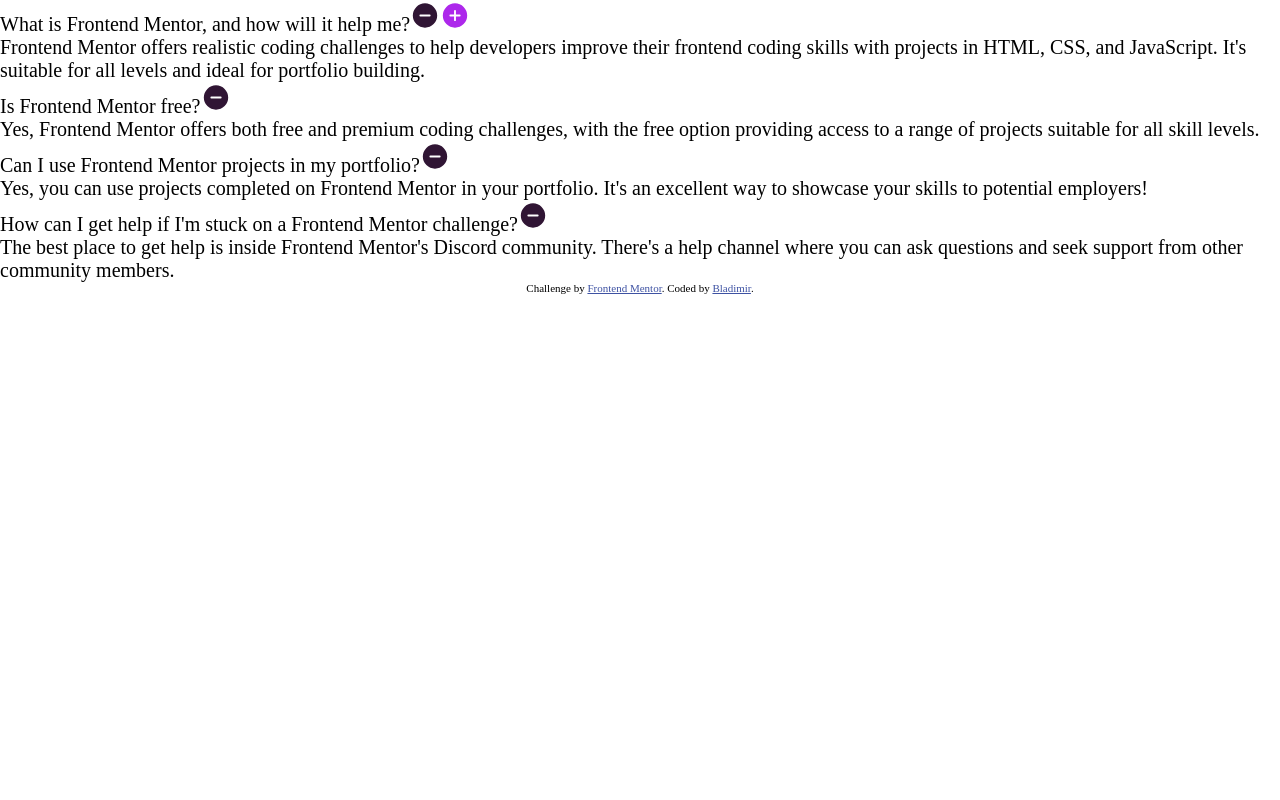
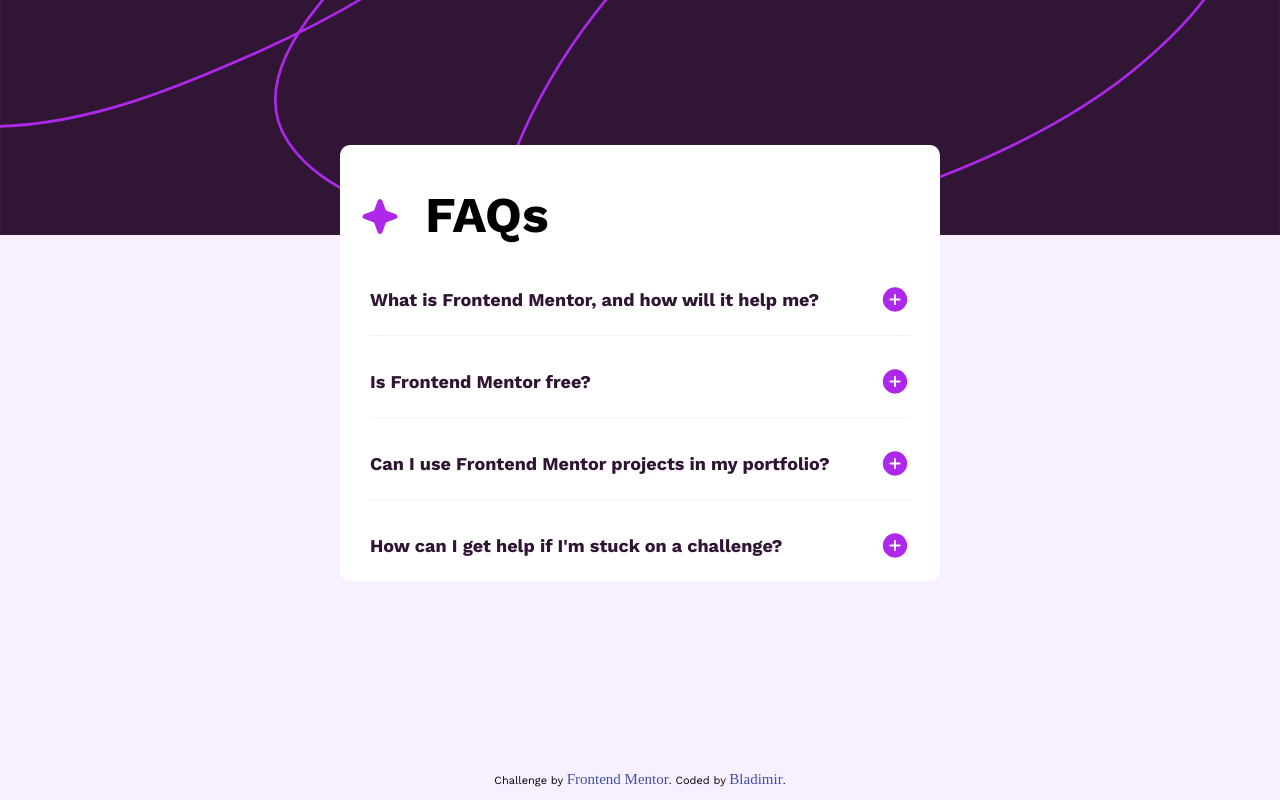
Before and after one commit to blad232/faq-accordion, a plain HTML site: page index.html in a window 1280 px wide. Drawn offline with nearby package versions, Linux system fonts and the light colour scheme.

Commit message:
Second Commit

```diff
--- a/CSS/styles.css
+++ b/CSS/styles.css
@@ -1,4 +1,5 @@
 @import url("https://fonts.googleapis.com/css2?family=Inter:wght@100..900&family=Outfit:wght@100..900&family=Work+Sans:ital,wght@0,100..900;1,100..900&family=Young+Serif&display=swap");
+
 /*Work Sans*/
 :root {
 	/*Colors*/
@@ -9,46 +10,181 @@
 	--Dark-purple: hsl(292, 42%, 14%);
 	--Button-hover: hsl(281, 86%, 55%);
 }
+
 html {
 	font-size: 62.5%;
 }
+
 * {
 	padding: 0;
 	margin: 0;
 	box-sizing: border-box;
 }
+
 body {
-	font-size: 2rem;
+	background-color: var(--Light-pink);
+	font-size: 1.6rem;
+	font-family: "Work Sans";
+	min-height: 100vh;
 }
 
-/* .card__simbol- {
-	height: 20px;
-	width: 20px;
-	font-size: 3rem;
-	background-color: var(--Dark-purple);
-	color: var(--White);
-	font-weight: lighter;
-	border-radius: 50%;
-	-webkit-border-radius: 50%;
-	-moz-border-radius: 50%;
-	-ms-border-radius: 50%;
-	-o-border-radius: 50%;
+.upside {
+	background-image: url(../assets/images/background-pattern-mobile.svg);
+	background-position: center;
+	background-size: cover;
+	min-height: 235px;
+}
+
+.container {
+	max-width: 330px;
+	min-height: 400px;
+	background-color: var(--White);
+	border-radius: 10px;
+	margin: 0 auto;
+	position: relative;
+	top: -90px;
+	padding-top: 2rem;
+}
+
+#card__faq {
+	font-size: 2.5rem;
+	padding-left: 2rem;
+}
+
+#card__faq::before {
+	content: "";
+	background: url(../assets/images/icon-star.svg);
+	display: inline-block;
+	width: 24px;
+	height: 24px;
+	background-size: cover;
+	background-repeat: no-repeat;
+	margin-right: 2.5rem;
+}
+
+.headings {
+	color: var(--Dark-purple);
+	font-size: 1.6rem;
+}
+
+/* .headings::after {
+	content: "";
+	background: url(/assets/images/icon-plus.svg);
+	display: inline-block;
+	width: 24px;
+	height: 24px;
+	background-size: cover;
+
+} */
+
+/* .headings:hover::after {
+	cursor: pointer;
+} */
+
+.card__block-details {
+	display: none;
+
+}
+
+
+
+.--active {
+	margin: -4.5rem auto 0;
+
+	display: block;
+	font-size: 1.5rem;
+	color: var(--Grayish-purple);
+}
+
+.card__heading-block {
 	display: flex;
 	align-items: center;
-	justify-content: center;
-	border: none;
-} */
-
-button {
-	background-color: transparent;
-	border: none;
-}
-.card__block-plus {
-	display: none;
+	justify-content: space-between;
+	border-bottom: 1px solid var(--Light-pink);
+	margin: 0 auto;
+	padding-bottom: 20px;
 }
 
-#card__block-minus {
-	display: inline-block;
+.--active,
+.card__heading-block {
+	max-width: 290px;
+
 }
-.card__button {
+
+.card__img:hover {
+	cursor: pointer;
 }
+
+#card__faq,
+.card__heading-block {
+	margin-bottom: 3rem;
+}
+
+.--border {
+	border-bottom: none;
+}
+
+.headings:hover {
+	color: var(--Button-hover);
+	cursor: pointer;
+}
+
+.attribution {
+	margin-top: 10rem;
+	text-decoration: none;
+}
+
+.attribution>a {
+	text-decoration: none;
+	color: var(--Dark-purple);
+	font-size: 1.5rem;
+	font-family: 'Times New Roman';
+	font-weight: 400;
+
+}
+
+.attribution>a:visited {
+	color: var(--Dark-purple);
+
+}
+
+.attribution>a:hover {
+	color: var(--Button-hover);
+}
+
+@media only screen and (min-width: 700px) {
+	.container {
+		max-width: 600px;
+	}
+
+	.upside {
+		background-image: url(../assets/images/background-pattern-desktop.svg);
+	}
+
+	#card__faq {
+		font-size: 5rem;
+		margin: 2rem auto 4rem;
+	}
+
+	#card__faq::before {
+		height: 40px;
+		width: 40px;
+		position: relative;
+		top: 4px;
+	}
+
+	.--active,
+	.card__heading-block {
+		max-width: 540px;
+
+	}
+
+	br {
+		display: none;
+	}
+
+	.headings {
+		font-size: 1.8rem;
+	}
+
+}
--- a/SRC/index.js
+++ b/SRC/index.js
@@ -1,14 +1,24 @@
-const card = document.getElementById("card");
-card.addEventListener("click", (evento) => {
-	console.log("Diste click en: " + evento.target.innerText);
-});
+'use strict';
+//Selecting elements by classes.
+const card__img = document.getElementsByClassName("card__img");
+const paragragh = document.getElementsByClassName("card__block-details");
+const card__headingBlock = document.getElementsByClassName("card__heading-block");
 
-minus.addEventListener("click", () => {
-	plus.classList.toggle("card__block-plus");
-});
-minus[2].addEventListener("click", () => {
-	console.log(minus[2]);
-});
-minus[3].addEventListener("click", () => {
-	console.log(minus[3]);
-});
+
+//adding events
+for (let i = 0; i < card__img.length; i++) {
+	card__img[i].addEventListener("click", () => {
+		paragragh[i].classList.toggle("--active");
+		card__headingBlock[i].classList.toggle("--border");
+
+		if (paragragh[i].classList == "card__block-details --active") {
+			card__img[i].src = "./assets/images/icon-minus.svg";
+			card__headingBlock[3].classList.add("--border");
+		} else {
+			card__img[i].src = "./assets/images/icon-plus.svg";
+			card__headingBlock[3].classList.add("--border");
+		}
+
+
+	});
+}
--- a/index.html
+++ b/index.html
@@ -1,11 +1,12 @@
 <!DOCTYPE html>
 <html lang="en">
+
 <head>
 	<meta charset="UTF-8" />
 	<meta name="viewport" content="width=device-width, initial-scale=1.0" />
 
 	<link rel="icon" type="image/png" sizes="32x32" href="./assets/images/favicon-32x32.png" />
-		<link rel="stylesheet" href="/CSS/styles.css" />
+	<link rel="stylesheet" href="./CSS/styles.css" />
 	<link rel="stylesheet" href="https://cdn.jsdelivr.net/npm/bootstrap-icons@1.11.3/font/bootstrap-icons.min.css" />
 	<title>Frontend Mentor | FAQ accordion</title>
 
@@ -14,66 +15,68 @@
 			font-size: 11px;
 			text-align: center;
 		}
+
 		.attribution a {
 			color: hsl(228, 45%, 44%);
 		}
 	</style>
 </head>
+
 <body>
+	<div class="upside"></div>
+
 	<main class="container">
 		<article id="card">
 			<div class="card__block">
-					<title>FAQs</title>
-					<summary>
-						What is Frontend Mentor, and how will it help me?<button class="card__simbol-">
-							<img id="card__block-minus" src="assets/images/icon-minus.svg" alt="icon-minus" /><img
-								id="card__block-plus"
-								src="assets/images/icon-plus.svg"
-								alt="icon-plus" />
-						</button>
-					</summary>
+				<h1 id="card__faq">FAQs</h1>
+				<div class="card__heading-block">
+					<h2 class="headings">
+						What is Frontend Mentor,<br />
+						and how will it help me?
+					</h2>
+					<img class="card__img" src="./assets/images/icon-plus.svg" alt="icon-plus" />
+				</div>
 				<p class="card__block-details">
-						Frontend Mentor offers realistic coding challenges to help developers improve their frontend coding skills
-						with projects in HTML, CSS, and JavaScript. It's suitable for all levels and ideal for portfolio building.
+					Frontend Mentor offers realistic coding challenges to help developers improve their frontend coding
+					skills
+					with <br />
+					projects in HTML, CSS, and JavaScript. It's suitable for all levels and ideal for portfolio
+					building.
 				</p>
 			</div>
 			<div class="card__block">
-					<summary>
-						Is Frontend Mentor free?<button class="card__simbol-">
-							<img class="card__block-minus" src="assets/images/icon-minus.svg" alt="icon-minus" />
-							<img class="card__block-plus" src="assets/images/icon-plus.svg" alt="icon-plus" />
-						</button>
-					</summary>
+				<div class="card__heading-block">
+					<h2 class="headings">Is Frontend Mentor free?</h2>
+					<img class="card__img" src="./assets/images/icon-plus.svg" alt="icon-plus" />
+				</div>
 				<p class="card__block-details">
-						Yes, Frontend Mentor offers both free and premium coding challenges, with the free option providing access
+					Yes, Frontend Mentor offers both free and premium coding challenges, with the free option providing
+					access
 					to a range of projects suitable for all skill levels.
 				</p>
 			</div>
 			<div class="card__block">
-					<summary>
-						Can I use Frontend Mentor projects in my portfolio?<button class="card__simbol-">
-							<img class="card__block-minus" src="assets/images/icon-minus.svg" alt="icon-minus" /><img
-								class="card__block-plus"
-								src="assets/images/icon-plus.svg"
-								alt="icon-plus" />
-						</button>
-					</summary>
+				<div class="card__heading-block">
+					<h2 class="headings">Can I use Frontend Mentor projects in my portfolio?</h2>
+					<img class="card__img" src="./assets/images/icon-plus.svg" alt="icon-plus" />
+				</div>
 				<p class="card__block-details">
-						Yes, you can use projects completed on Frontend Mentor in your portfolio. It's an excellent way to showcase
+					Yes, you can use projects completed on Frontend Mentor in your portfolio. It's an excellent way to
+					showcase
 					your skills to potential employers!
 				</p>
 			</div>
 			<div class="card__block">
-					<summary>
-						How can I get help if I'm stuck on a Frontend Mentor challenge?<button class="card__simbol-">
-							<img class="card__block-minus" src="assets/images/icon-minus.svg" alt="icon-minus" /><img
-								class="card__block-plus"
-								src="assets/images/icon-plus.svg"
-								alt="icon-plus" />
-						</button>
-					</summary>
+				<div class="card__heading-block --border">
+					<h2 class="headings">
+						How can I get help if I'm <br />
+						stuck on a challenge?
+					</h2>
+					<img class="card__img" src="./assets/images/icon-plus.svg" alt="icon-plus" />
+				</div>
 				<p class="card__block-details">
-						The best place to get help is inside Frontend Mentor's Discord community. There's a help channel where you
+					The best place to get help is inside Frontend Mentor's Discord community. There's a help channel
+					where you
 					can ask questions and seek support from other community members.
 				</p>
 			</div>
@@ -82,8 +85,9 @@
 
 	<footer class="attribution">
 		Challenge by <a href="https://www.frontendmentor.io?ref=challenge" target="_blank">Frontend Mentor</a>. Coded by
-			<a href="#">Bladimir</a>.
+		<a href="https://www.frontendmentor.io/profile/blad232" target="_blank">Bladimir</a>.
 	</footer>
-		<script src="SRC/index.js"></script>
+	<script src="./SRC/index.js"></script>
 </body>
+
 </html>
```
Also changed, not shown: 2 other files. Lines whose indentation alone changed are shown as unchanged.
